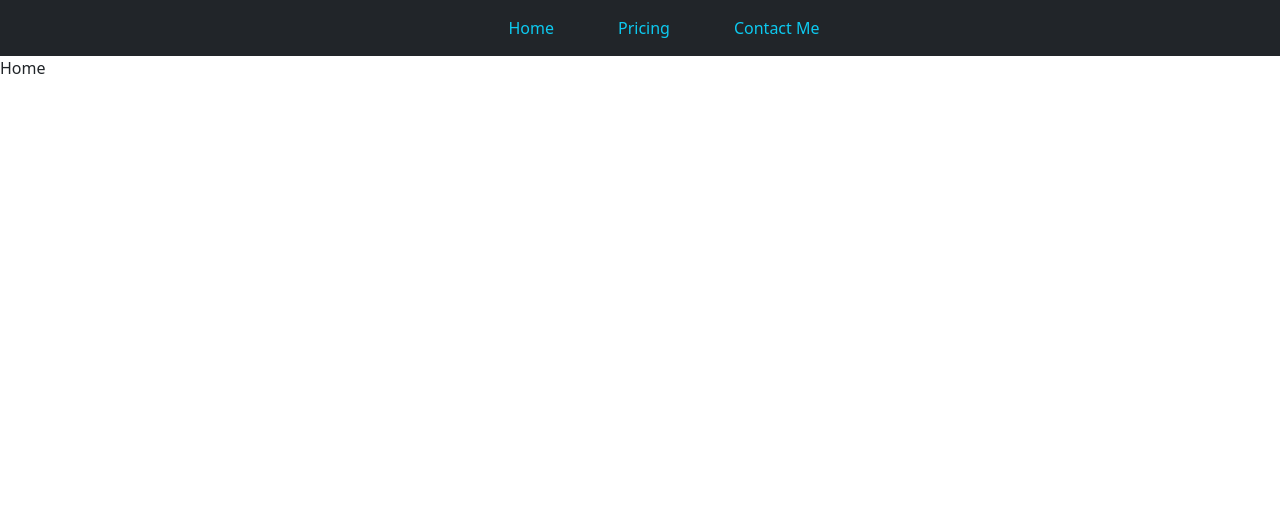
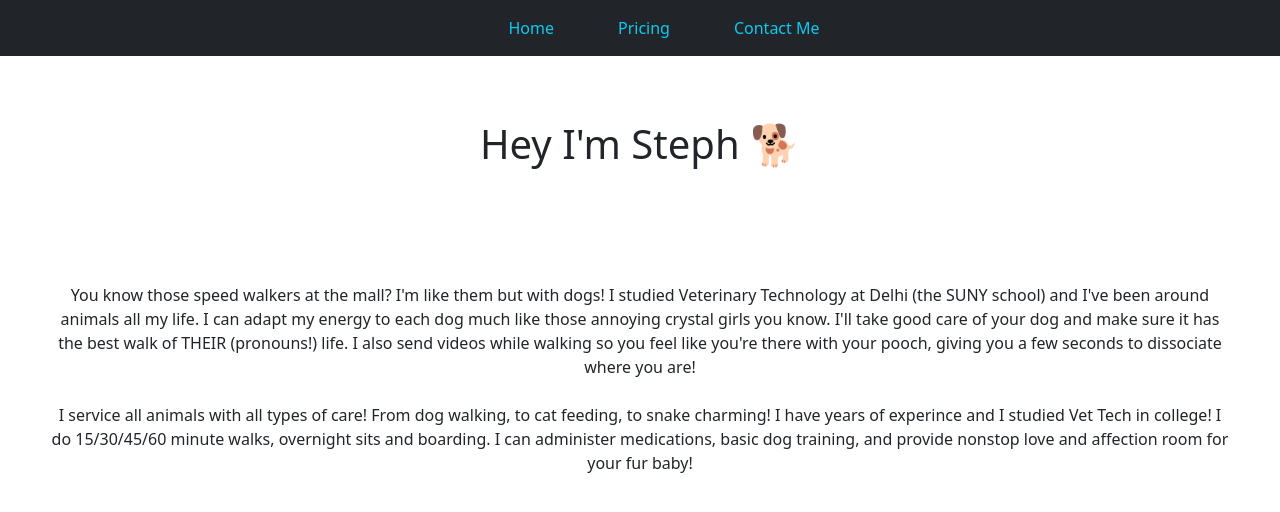
Before and after one commit to drew-anello/steph-site, a React (Vite) app: page / in a window 1280 px wide. Shown: the top 512 px of the page. Built offline with nearby package versions, Linux system fonts and the light colour scheme.

Commit message:
adds context to homepage

```diff
--- a/src/Components/Header.tsx
+++ b/src/Components/Header.tsx
@@ -7,7 +7,6 @@ import  {Navbar, Nav, Container }  from 'react-bootstrap';
 function Header() {
 
   return (
-
 <Navbar bg='dark' expand="lg" variant='light' className='justify-content-center'>
     <Nav>
       <Nav.Link as={Link} to='/' className='text-info'>Home</Nav.Link>
@@ -16,7 +15,6 @@ function Header() {
  </Nav>
 </Navbar>
 
-
     )
 }
 
--- a/src/Pages/Home.tsx
+++ b/src/Pages/Home.tsx
@@ -2,7 +2,24 @@ import React from 'react'
 
 function Home() {
   return (
-    <div>Home</div>
+    <div className='home'>
+
+      <h1>Hey I'm Steph 🐕</h1>
+      <p>You know those speed walkers at
+the mall? I'm like them but with dogs! I studied
+Veterinary Technology at Delhi (the SUNY
+school) and I've been around animals all my life. I
+can adapt my energy to each dog much like
+those annoying crystal girls you know. I'll take
+good care of your dog and make sure it has the
+best walk of THEIR (pronouns!) life. I also send
+videos while walking so you feel like you're there
+with your pooch, giving you a few seconds to
+dissociate where you are!
+<br></br>
+<br></br>
+I service all animals with all types of care! From dog walking, to cat feeding, to snake charming! I have years of experince and I studied Vet Tech in college! I do 15/30/45/60 minute walks, overnight sits and boarding. I can administer medications, basic dog training, and provide nonstop love and affection room for your fur baby!</p>
+    </div>
   )
 }
 
--- a/src/style.css
+++ b/src/style.css
@@ -5,3 +5,13 @@ margin: 0%;
 .text-info{
     margin-left: 6vh;
 }
+.home {
+    text-align: center;
+}
+.home h1 {
+    padding: 5%;
+}
+.home p {
+    padding: 2%;
+    margin: 2%;
+}
```
